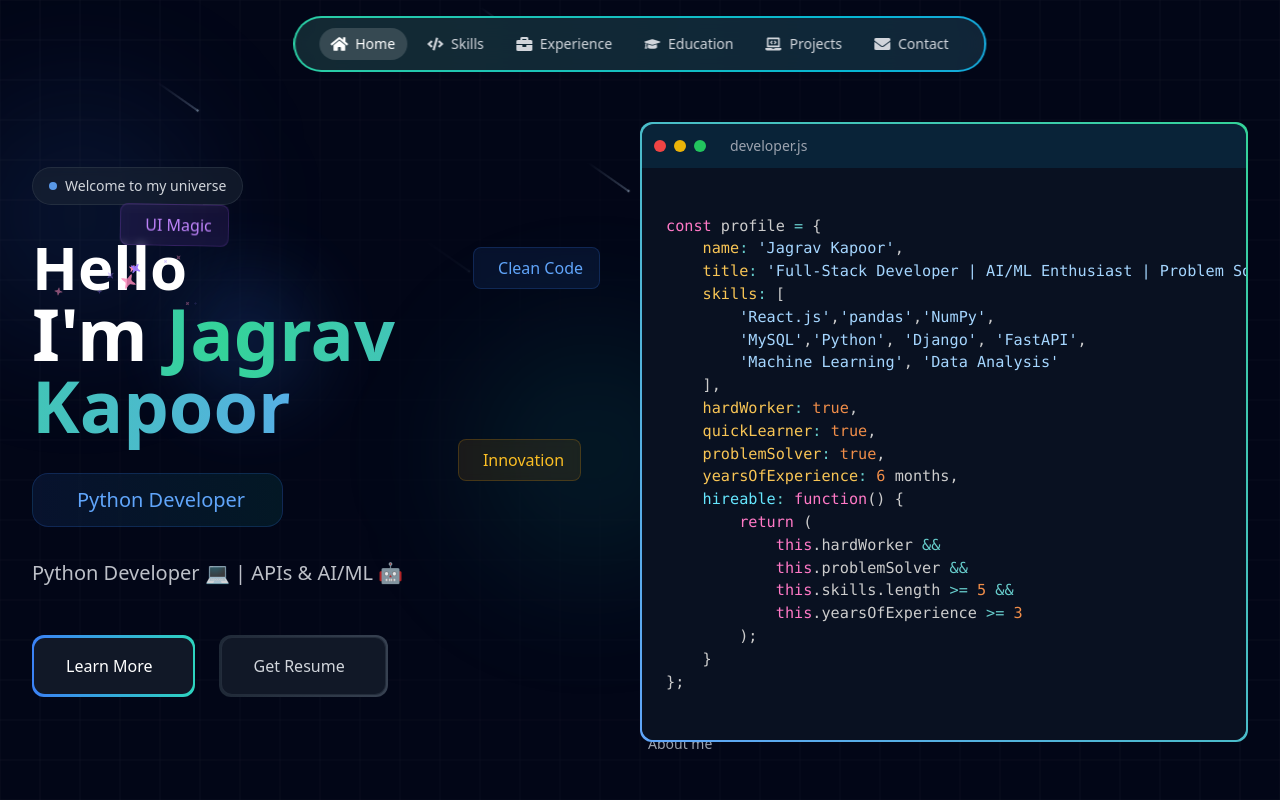
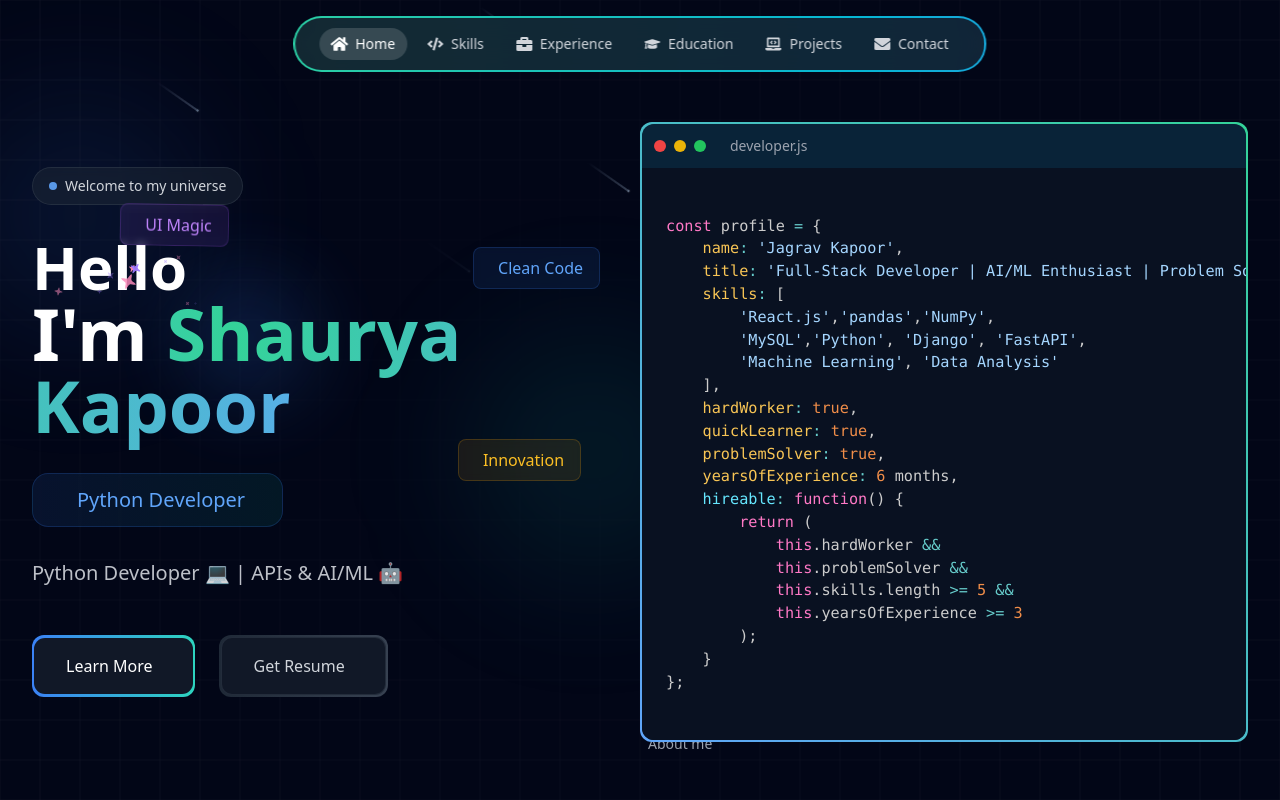
Before and after one commit to JagravKapoorr/Portfoliolatest, a React (Vite) app: page / in a window 1280 px wide. Shown: the top 800 px of the page. Built offline with nearby package versions, Linux system fonts and the light colour scheme.

Commit message:
Update Hero section

```diff
--- a/src/pages/Hero/Hero.jsx
+++ b/src/pages/Hero/Hero.jsx
@@ -189,7 +189,7 @@ const profile = {
                     I&apos;m
                     <span className="typing-effect gradient-text">
                       {" "}
-                      Jagrav Kapoor
+                      Shaurya Kapoor
                     </span>
                   </span>
                 </h1>
```
